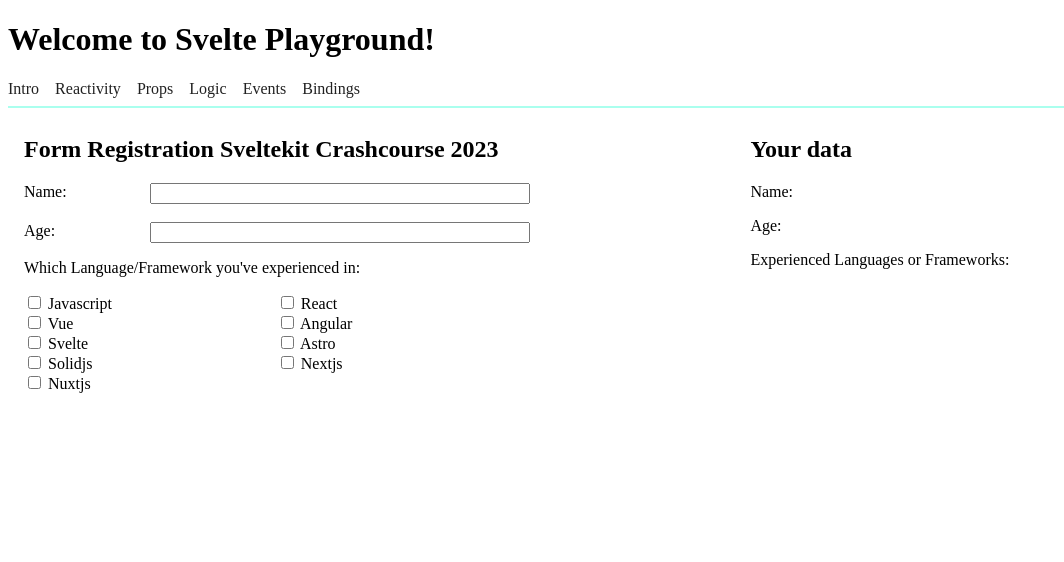
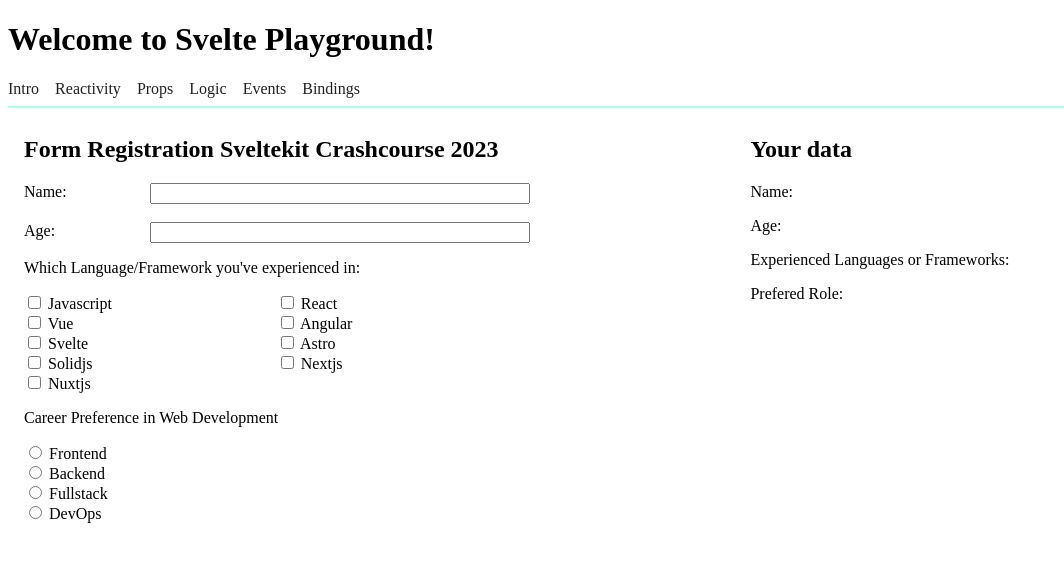
Before and after one commit to anangkf/svelte-playground, a SvelteKit app: page /bindings in a window 1280 px wide. Shown: the top 562 px of the page, without its empty margins (0-1064 px from the left). Built offline with nearby package versions, Linux system fonts and the light colour scheme.

Commit message:
bindings: group inputs

```diff
--- a/src/routes/bindings/+page.svelte
+++ b/src/routes/bindings/+page.svelte
@@ -20,6 +20,8 @@
   function addExp(name){
     exps = [...exps, name]
   }
+
+  let pref = ''
 
 </script>
 
@@ -48,7 +50,25 @@
           </label>
         {/each}
       </div>
+      <p>Career Preference in Web Development</p>
+      <label>
+        <input type="radio" bind:group={pref} name="pref" value="Frontend">
+        Frontend
+      </label><br>
+      <label>
+        <input type="radio" bind:group={pref} name="pref" value="Backend">
+        Backend
+      </label><br>
+      <label>
+        <input type="radio" bind:group={pref} name="pref" value="Fullstack">
+        Fullstack
+      </label><br>
+      <label>
+        <input type="radio" bind:group={pref} name="pref" value="DevOps">
+        DevOps
+      </label>
     </form>
+
     <aside class="content">
       <h2>Your data</h2>
       <p>Name: {name}</p>
@@ -59,6 +79,7 @@
           <li>{exp}</li>
         {/each}
       </ol>
+      <p>Prefered Role: {pref}</p>
     </aside>
   </section>
 </main>
```
